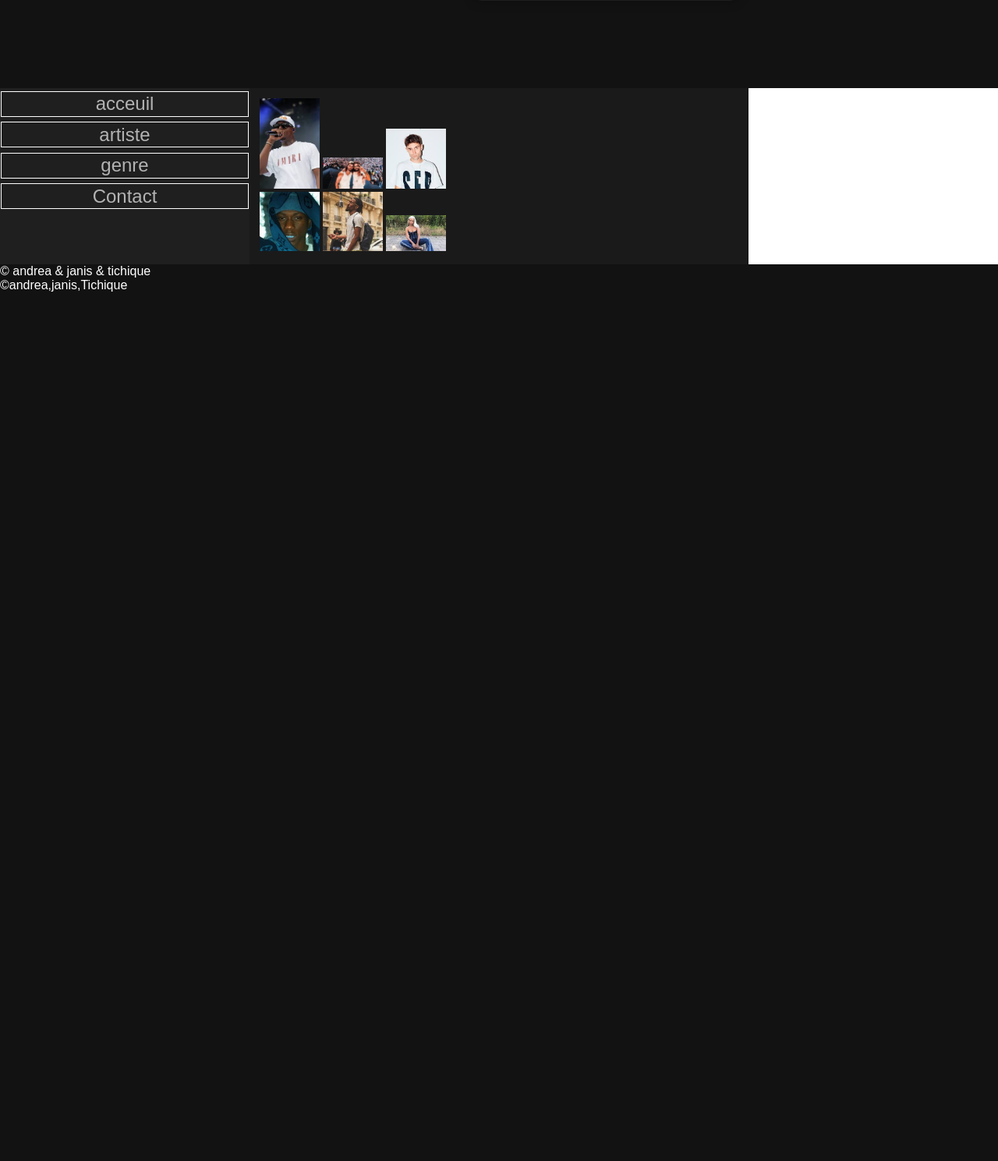
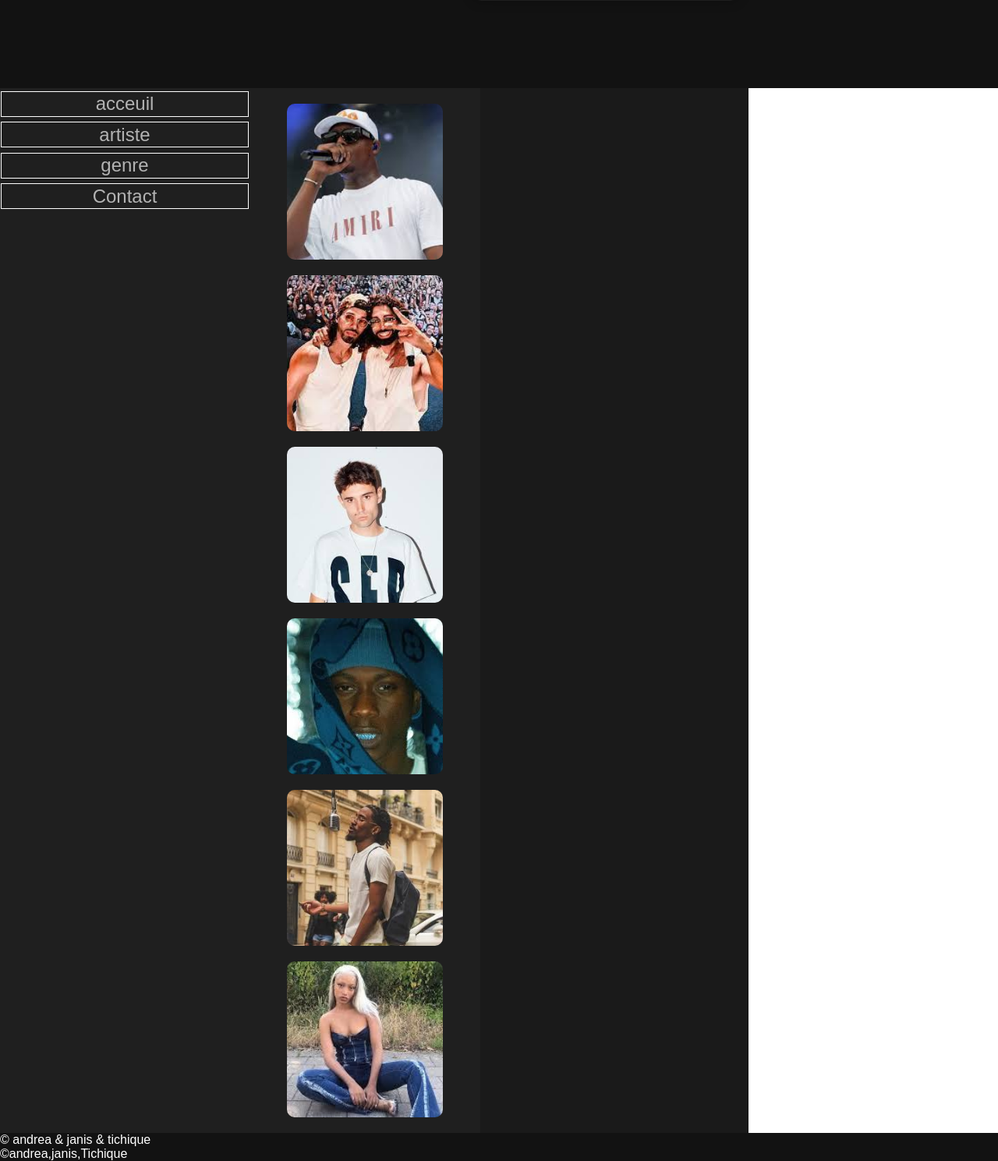
Before and after one commit to Janishmn/Projet_web, a PHP site: page /pages/artiste.php in a window 1280 px wide. Shown: the part 916-2405 px from the top of the page at 78% size. Before the commit the page ends 1290 px from the top, so only its background shows below. Run offline with PHP 8.4, Linux system fonts and the light colour scheme.

Commit message:
Update style.css
j'ai modifié le css pour ajouter les élements de ma ligtbox et pour la page artiste

```diff
--- a/css/style.css
+++ b/css/style.css
@@ -97,6 +97,13 @@ footer{
     background-color: #121212;
     width: 100%;
     color: #FFFFFF;
+    display: flex;
+    justify-content: space-between;
+
+}
+footer p{
+    display: flex;
+    justify-content: space-between;
 }
 
 /* page inscription */
@@ -183,7 +190,64 @@ tbody td {
 }
 
 /* lightbox */
+#description {
+    color: white;
+    margin-left: 20px;
+    max-width: 500px;
+    text-align: center;
+}
+.galerie{
+    display: flex;
+    justify-content: center;
+    gap: 20px;
+    flex-wrap: wrap;
+    padding: 20px;
+    background-color: #1F1F1F;
+}
+.galerie img {
+    width: 200px;
+    height: 200px;
+    object-fit: cover;
+    border-radius: 10px;
 
+    cursor: pointer;
+}
+
+#social-links {
+    display: flex;
+    justify-content: center;
+    gap: 15px;  /* Espace entre les icônes */
+    margin-top: 20px;
+}
+
+.social-icon {
+    width: 40px;
+    height: 40px;
+    transition: transform 0.2s ease;
+}
+
+
+.social-icon:hover {
+    transform: scale(1.2);
+}
+
+
+#insta-link {
+    display: inline-block;
+}
+
+
+#twitter-link {
+    display: inline-block;
+}
+#croix{
+    position: absolute;
+    top: 20px;
+    right: 20px;
+    width: 30px;
+    cursor: pointer;
+    background-color: #FFFFFF;
+ }
 #lightbox{
     position: fixed;
     top: 0;
```
